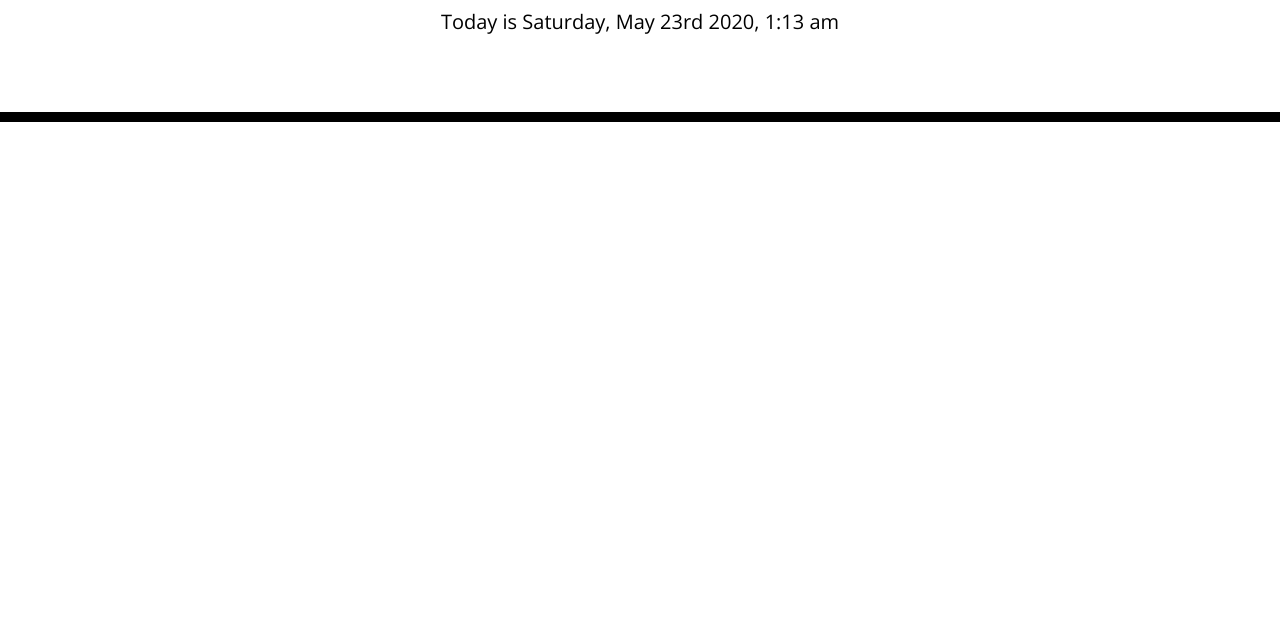
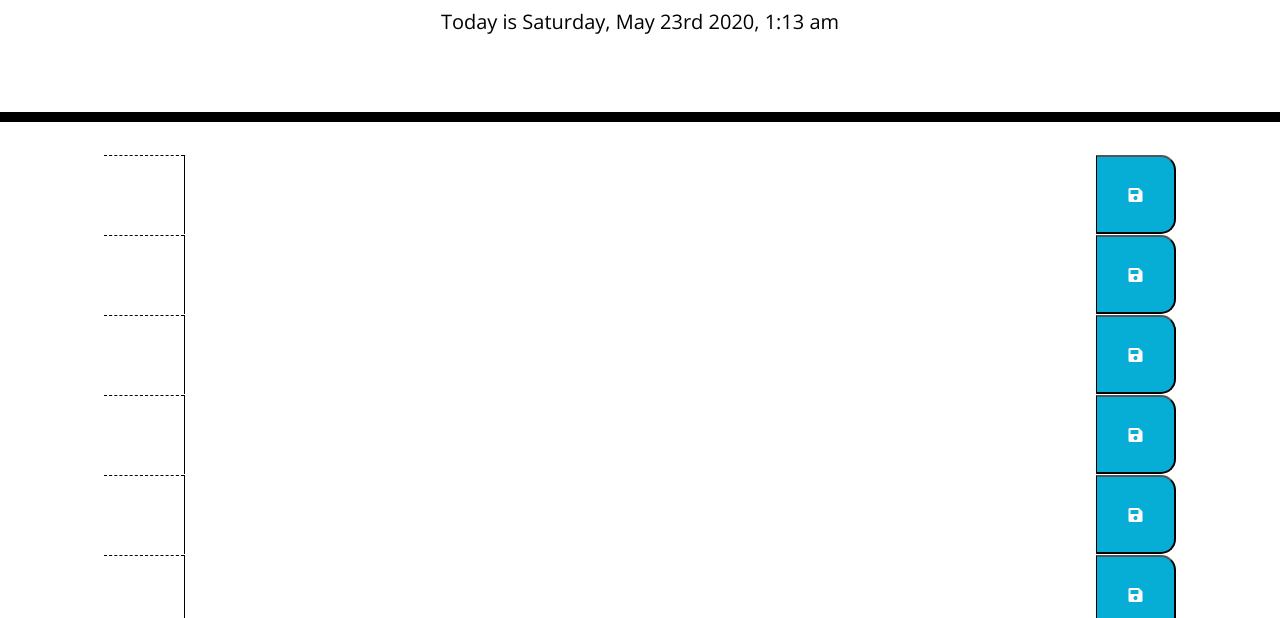
Before and after one commit to waltoids/Work-Day-Scheduler, a plain HTML site: page index.html in a window 1280 px wide. Shown: the part 182-800 px from the top of the page. Drawn offline with nearby package versions, Linux system fonts and the light colour scheme.

Commit message:
fixed up the rows and styling, gave divs proper classes, reworked the css since default wasnt working

```diff
--- a/Css/style.css
+++ b/Css/style.css
@@ -11,6 +11,7 @@ textarea{
   color: #000000;
   border-left: 1px solid black;
   padding: 10px;
+  width: 80%;
 }
 
 .jumbotron {
@@ -31,12 +32,17 @@ textarea{
 }
 
 .row {
+  display: flex;
+  flex-direction: row;
+  justify-content: center;
   white-space: pre-wrap;
   height: 80px;
   border-top: 1px solid white;;
 }
 
 .hour {
+  padding: 10px;
+  width: 80px;
   background-color: #ffffff;
   color: #000000;
   border-top: 1px dashed #000000;
@@ -63,6 +69,7 @@ textarea{
   border-bottom-right-radius: 15px;
   background-color: #06AED5;
   color: white;
+  width: 80px;
 }
 
 .saveBtn i:hover {
--- a/Java/script.js
+++ b/Java/script.js
@@ -1,6 +1,6 @@
 $(document).ready(function (){
-  const currentDay = $("#currentDay");
-  const container = $(".constainer");
+  const currentDay = $('#currentDay');
+  const container = $('.container');
 
   //Set the date in body / header / p tag
   currentDay.text(moment().format("[Today is] dddd, MMMM Do YYYY, h:mm a"));
@@ -11,7 +11,16 @@ $(document).ready(function (){
   }
   // create function to creates a row/input field for user/ save button to save locally
   function createRows (num) {
-      const rows = $(`<div class = "row" id = ${num}>`);
+      const rows = $(`<div class = "row" id = ${num}>`)
+      const hours = $(`<div class = "hour">`);
+      const inputField = $(`<textarea class = "description" id="submit"></textarea>`);
+      const saveBtn = $(`<button class = "saveBtn "><i class = "fas fa-save"></button>`);
+
+      rows.append(hours)
+      rows.append(inputField)
+      rows.append(saveBtn)
+
+      container.append(rows);
   }
 
 });
```
